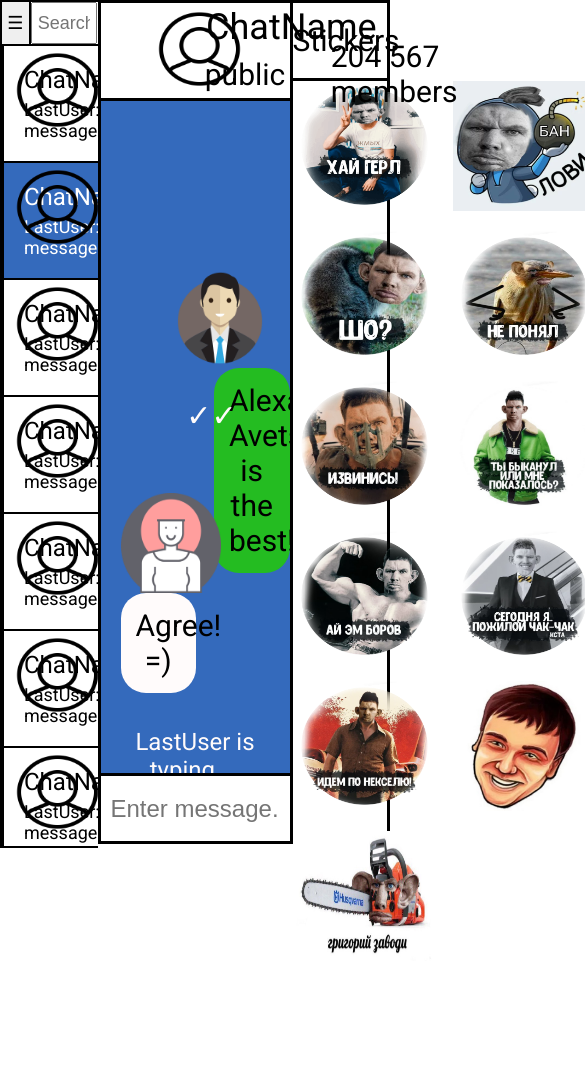
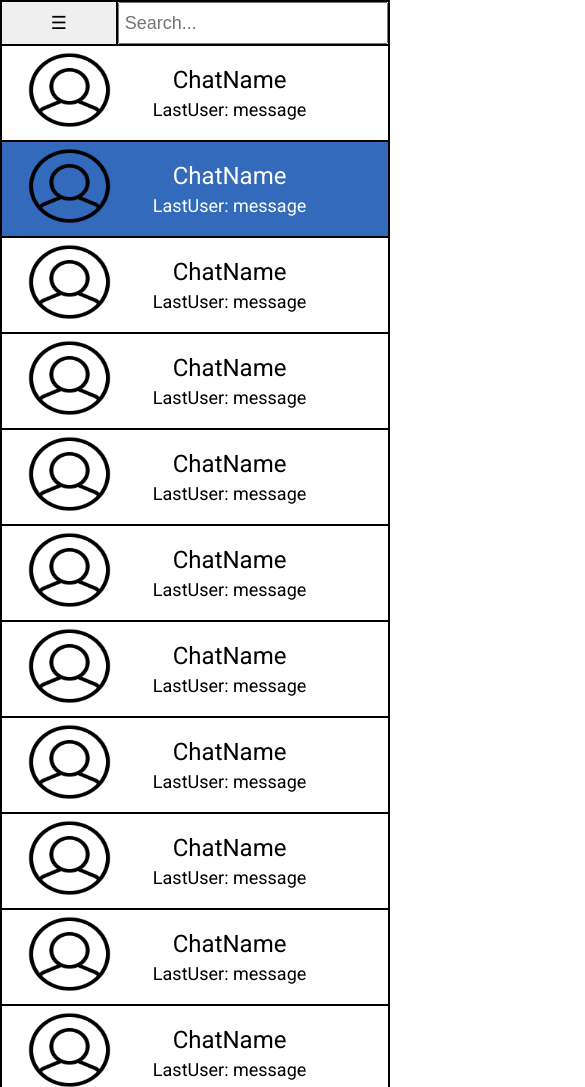
Before and after one commit to COOLizh/chat-application, a plain HTML site: page chat.html in a window 390 px wide. Shown: the top 1087 px of the page, 585 px wide, since content can reach past the window. Before the commit the page ends 969 px from the top, so only its background shows below. Drawn offline with Linux system fonts and the light colour scheme.

Commit message:
added mobile version of chat page

```diff
--- a/css/chat.css
+++ b/css/chat.css
@@ -304,3 +304,36 @@ body {
     grid-column-end: 2;
     width: 100%;
 }
+
+/*-------------- mobiles ---------------*/
+
+@media screen and (max-width: 767px) {
+
+    /* whole page */
+    .page-content {
+        display: grid;
+        height: 100%;
+        grid-template-columns: repeat(1, auto);
+        grid-template-rows: repeat(1, auto);
+    }
+
+    .chats{
+        border-right: 2px solid black;
+    }
+
+    .search-and-settings {
+        border: 2px solid black;
+    }
+
+    .correspondence-section, .stickers-section {
+        display: none;
+    }
+
+    .temp-chat-name, .temp-last-message, #temp-chat-name, #temp-last-message {
+        margin-left: 20%;
+    }
+
+    .chat, #temp-selected-chat {
+        border-left: none;
+    }
+}
```
